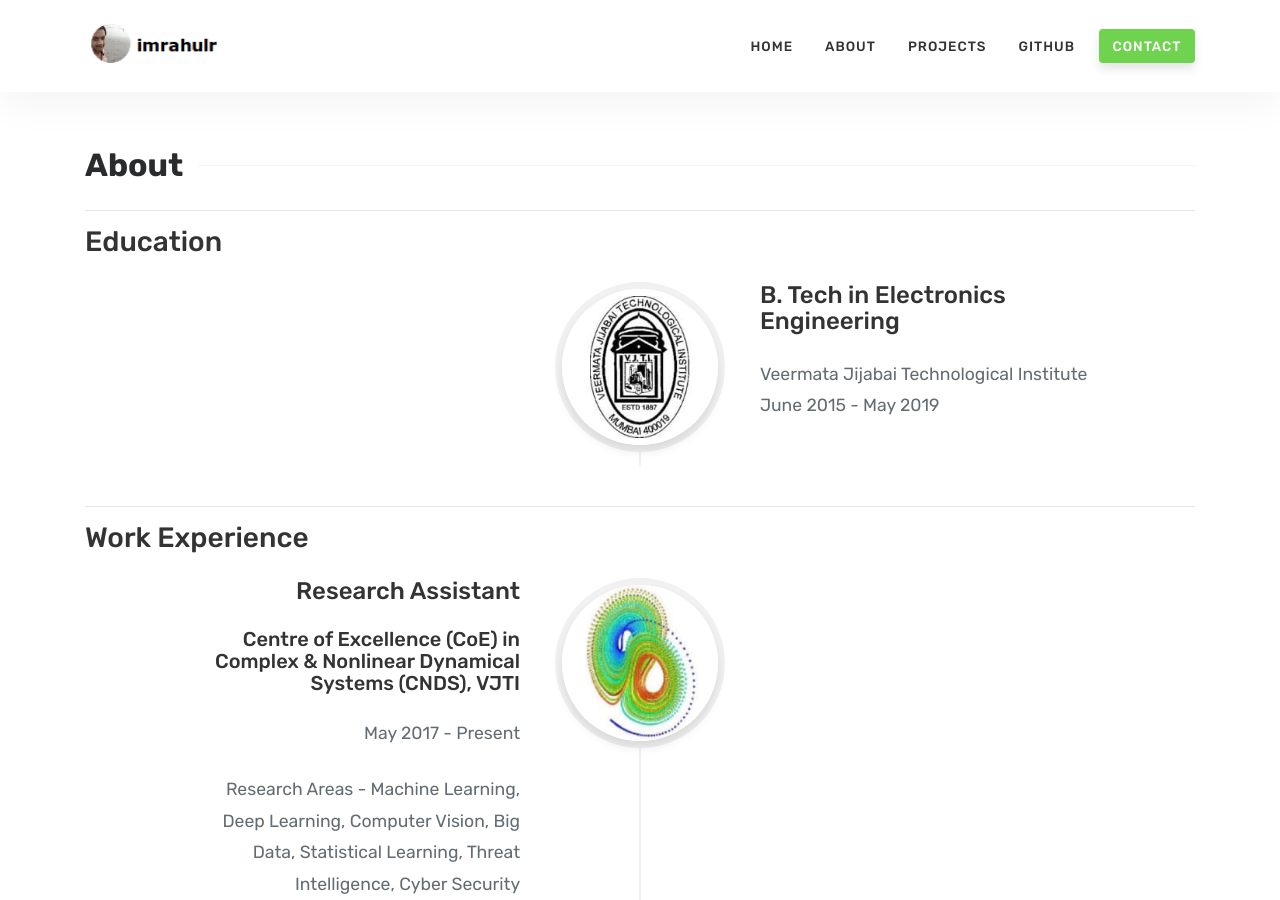
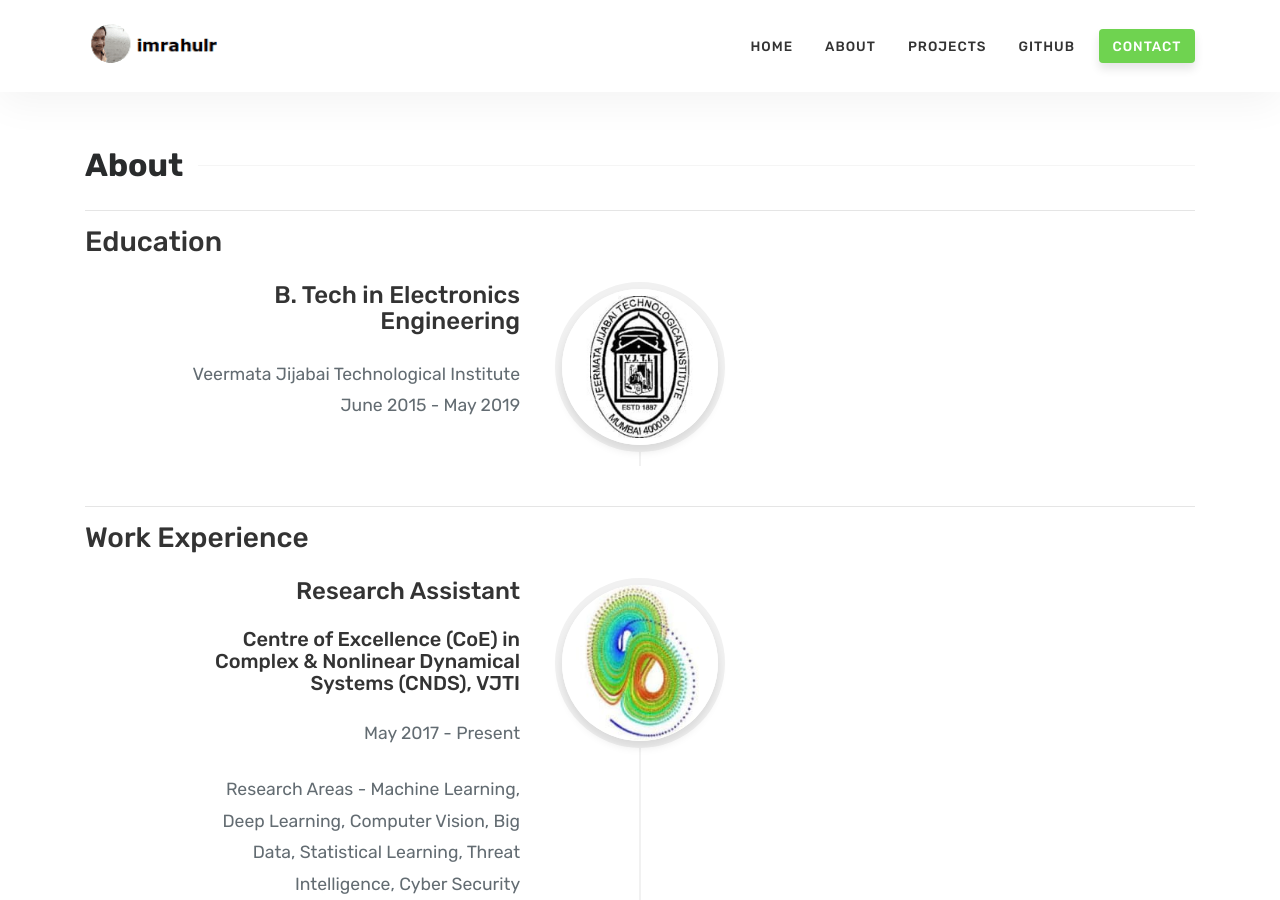
Before and after one commit to imrahulr/imrahulr.github.io, a Jekyll site: the page built from about.md, in a window 1280 px wide and 900 px high. Built offline with Jekyll 4.4.1, drawn with Linux system fonts in a browser that asks for light colours.

Commit message:
first commit

```diff
--- a/about.md
+++ b/about.md
@@ -11,7 +11,7 @@ comments: false
 <div class="row">
     <div class="col-lg-12">
         <ul class="timeline">
-            <li class="timeline-inverted">
+            <li class="timeline">
                 <div class="timeline-image">
                     <img class="rounded-circle img-responsive" src="{{ site.baseurl }}/assets/images/about/e1.jpg" alt="VJTI">
                 </div>
```
